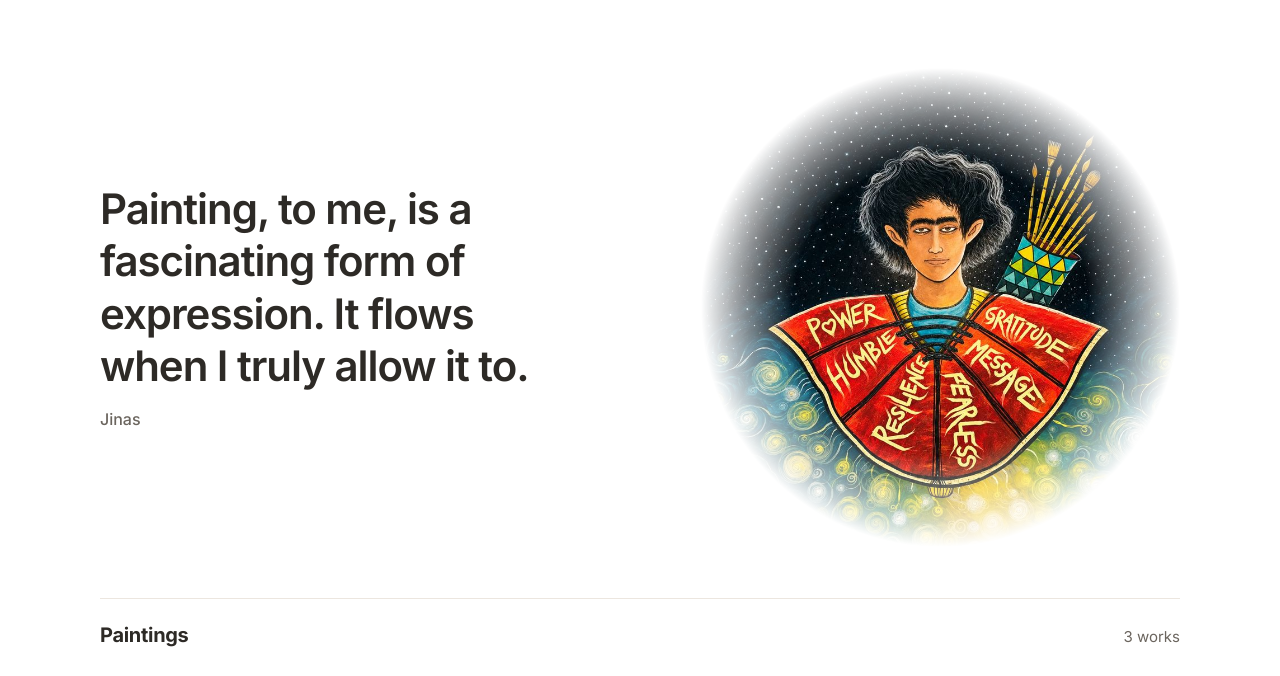
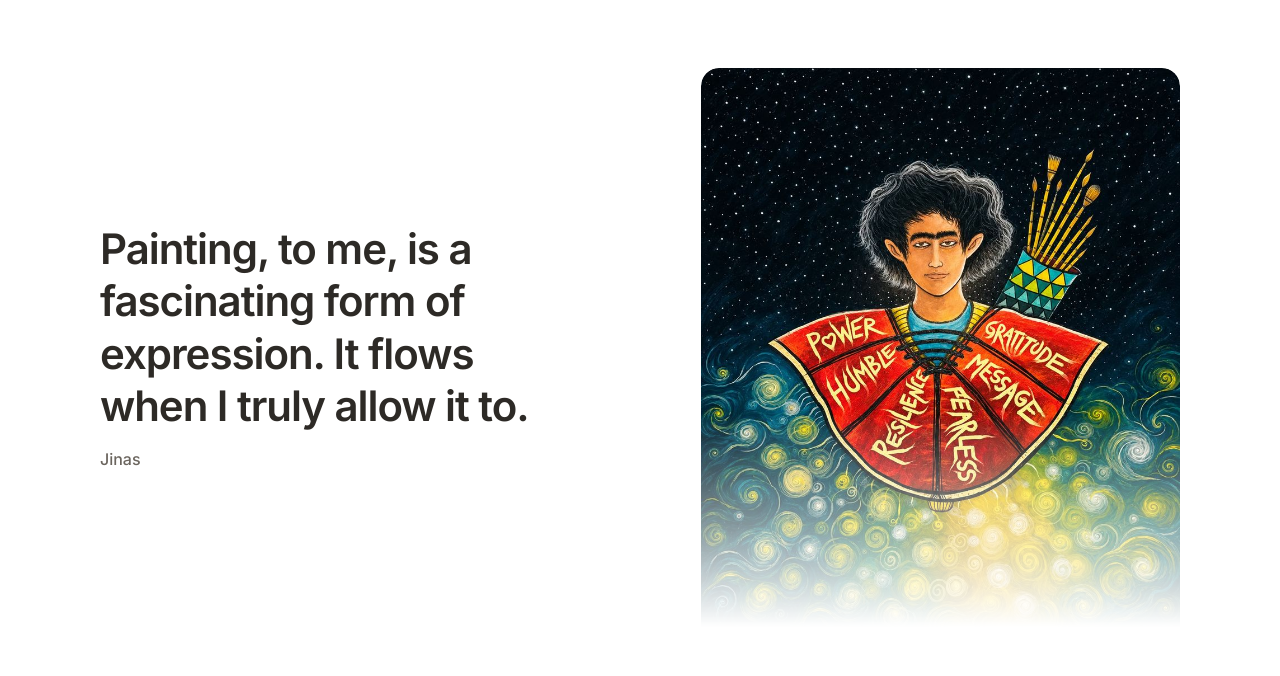
Before and after one commit to jinasthadayil/lifeofjinas, a plain HTML site: page index.html in a window 1280 px wide. Shown: the part 62-738 px from the top of the page. Drawn offline with Linux system fonts and the light colour scheme.

Commit message:
Show full Artcher painting with a fade at the bottom only
Co-Authored-By: Claude Opus 5.5 <noreply@anthropic.com>
Claude-Session: https://claude.ai/code/session_01LETptA9N7Jg928BgMe4Kc1

```diff
--- a/index.html
+++ b/index.html
@@ -45,8 +45,8 @@ header .wrap{display:flex;align-items:center;justify-content:space-between;gap:1
 /* Opening words */
 .intro{padding-block:clamp(24px,4vw,56px) clamp(32px,4vw,56px);display:grid;grid-template-columns:minmax(0,1.15fr) minmax(0,1fr);gap:clamp(24px,4vw,56px);align-items:center}
 .intro-text{max-width:620px}
-.hero-art{aspect-ratio:1/1;background:url(images/artcher-backdrop.jpg) center 18%/cover no-repeat;
-  -webkit-mask-image:radial-gradient(closest-side,#000 62%,transparent 100%);mask-image:radial-gradient(closest-side,#000 62%,transparent 100%)}
+.hero-art{aspect-ratio:1161/1355;border-radius:18px 18px 0 0;background:url(images/artcher-backdrop.jpg) center/cover no-repeat;
+  -webkit-mask-image:linear-gradient(to bottom,#000 62%,transparent 100%);mask-image:linear-gradient(to bottom,#000 62%,transparent 100%)}
 @media (max-width:760px){.intro{grid-template-columns:minmax(0,1fr);gap:8px}.hero-art{order:-1;width:min(100%,420px);justify-self:center}}
 .intro blockquote{margin:0;font-size:clamp(26px,3.6vw,42px);line-height:1.25;font-weight:600;letter-spacing:-.025em;text-wrap:balance}
 .intro cite{display:block;margin-top:14px;font-style:normal;font-size:16px;font-weight:500;color:var(--soft)}
```
